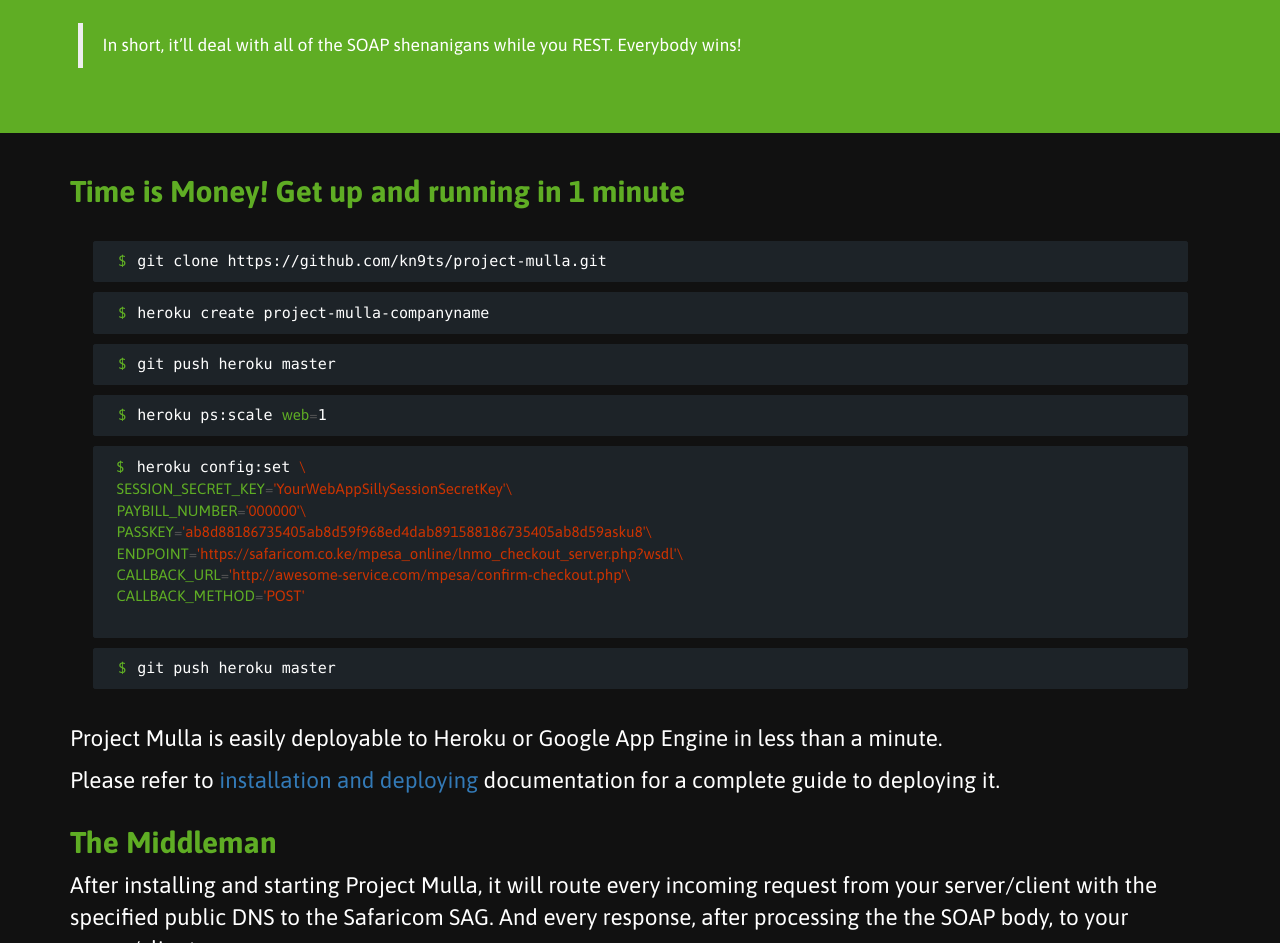
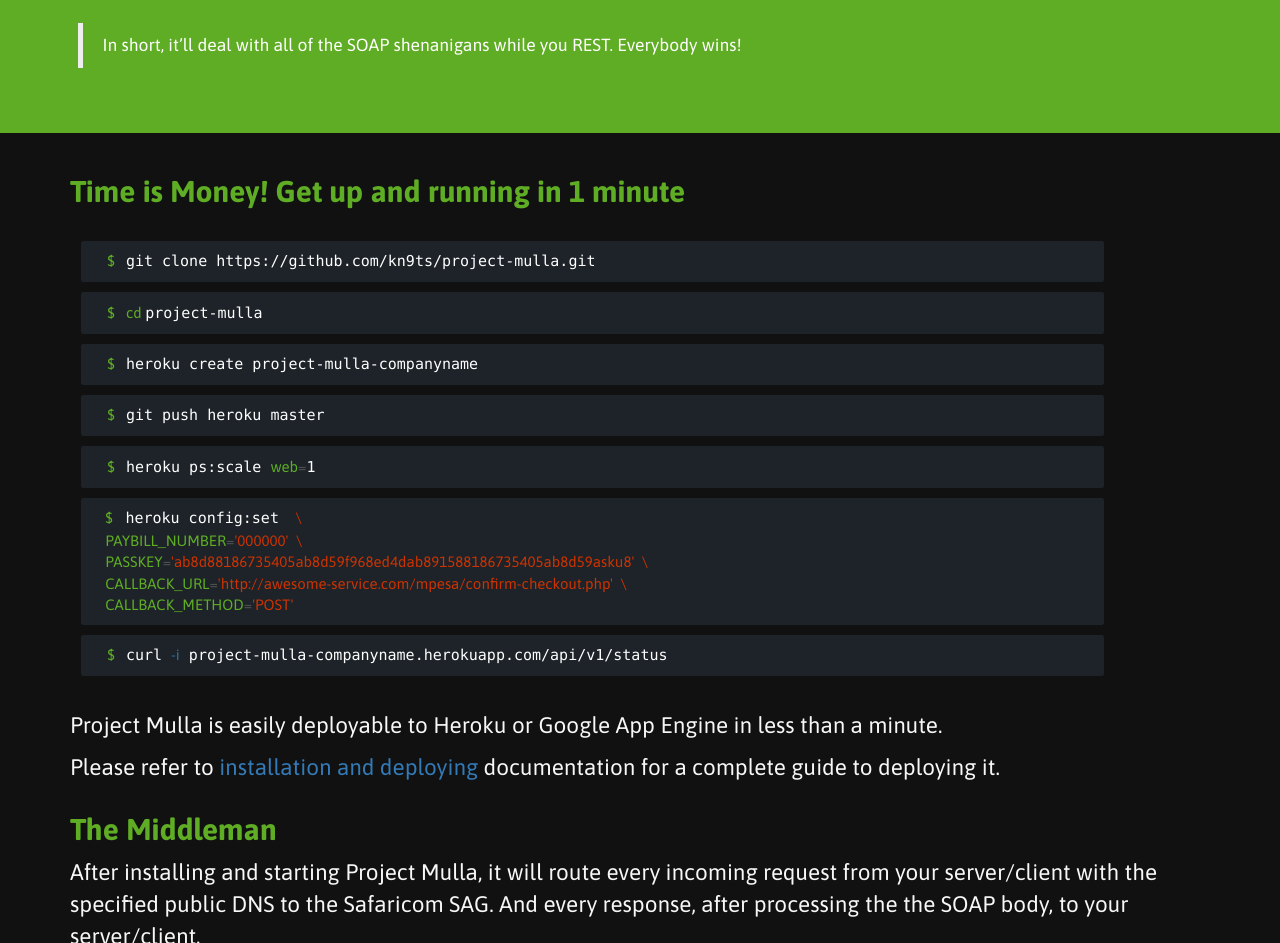
Before and after one commit to kn9ts/project-mulla, a Jekyll site: the page built from index.html, in a window 1280 px wide. Shown: the part 1177-2120 px from the top of the page. Built offline with Jekyll 4.4.1, drawn with Linux system fonts in a browser that asks for light colours; nearby versions of some CDN libraries.

Commit message:
Refactored the step by step instructions

```diff
--- a/css/main.css
+++ b/css/main.css
@@ -52,6 +52,10 @@
     padding: 1em;
 }
 
+.padding-tb {
+    padding: 1em .5em;
+}
+
 .site-header nav.navbar {
     padding-bottom: 0 !important;
     margin-bottom: 0;
@@ -75,6 +79,10 @@
     color: #5FAD24
 }
 
+.demo h2 {
+    font-size: 1.5em;
+}
+
 p.lead,
 section {
     font-size: 1.5em;
@@ -88,8 +96,8 @@
     background: #5FAD24;
 }
 
-.demo h2 {
-    font-size: 1.5em;
+.bg-black {
+    color: #f7f7f7;
 }
 
 .pale-grey-bg {
@@ -105,12 +113,18 @@
     border-radius: 3px;
 }
 
-pre, code, code > span {
+pre,
+code,
+code > span {
     font-size: 15px !important;
 }
 
 code .nv {
     padding: 0 .5em;
+}
+
+code .nb,
+code .nv {
     color: #5FAD24;
 }
 
@@ -122,19 +136,24 @@
     padding: 0 .5em;
 }
 
-section.config-settings code > span {
+section.config-vars-command code > span {
     text-align: left;
     float: left;
 }
 
-section.config-settings code span:nth-child(2) {
+section.config-vars-command code span:nth-child(2) {
     float: initial !important;
 }
 
-section.config-settings code .nv , section.config-settings code .s1{
+section.config-vars-command code .nv,
+section.config-vars-command code .s1 {
     padding: 0;
 }
 
-section.config-settings figure pre {
+section.config-vars-command code .se {
+    padding: 0 .5em;
+}
+
+section.config-vars-command figure pre {
     padding-left: 1.6em;
 }
--- a/index.html
+++ b/index.html
@@ -9,38 +9,36 @@
     </div>
     <img class="img-responsive padding" src="./public/images/demo-wide.png">
 </section>
-
 <section class="content col-xs-12 bg-green white padding">
     <div class="container text-left padding">
-		<p class="lead"><strong>Project Mulla is a MPESA API RESTful mediator</strong>. It lets you make familiar HTTP REST requests, <strong>transforming your requests</strong> to the fiddling dreaded SOAP/XML requests that the Safaricom MPESA G2 API only understands. It then communicates with the MPESA API gateway, transforming all SOAP responses from the SAG to <strong>RESTful JSON responses</strong> that
-		you then consume effortlessly.
+        <p class="lead"><strong>Project Mulla is a MPESA API RESTful mediator</strong>. It lets you make familiar HTTP REST requests, <strong>transforming your requests</strong> to the fiddling dreaded SOAP/XML requests that the Safaricom MPESA G2 API only understands. It then communicates with the MPESA API gateway, transforming all SOAP responses from the SAG to <strong>RESTful JSON responses</strong> that you then consume effortlessly.
         </p>
         <blockquote>In short, it’ll deal with all of the SOAP shenanigans while you REST. Everybody wins!</blockquote>
     </div>
 </section>
-
 <section class="col-xs-12 bg-black white padding">
     <div class="container text-left">
         <div class="row">
             <div class="col-xs-12">
                 <h2>Time is Money! Get up and running in 1 minute</h2>
-				 <div class="col-xs-12 col-md-12 padding text-left">
+                <div class="col-xs-12 col-md-11 text-left padding-tb">
                     {% highlight bash %} $ git clone https://github.com/kn9ts/project-mulla.git {% endhighlight %}
+                    {% highlight bash %} $ cd project-mulla{% endhighlight %}
                     {% highlight bash %} $ heroku create project-mulla-companyname {% endhighlight %}
                     {% highlight bash %} $ git push heroku master {% endhighlight %}
                     {% highlight bash %} $ heroku ps:scale web=1 {% endhighlight %}
-					<section class="config-settings">
+                    <section class="config-vars-command">
                         {% highlight bash %} $ heroku config:set \
-				    SESSION_SECRET_KEY='YourWebAppSillySessionSecretKey' \
                         PAYBILL_NUMBER='000000' \
                         PASSKEY='ab8d88186735405ab8d59f968ed4dab891588186735405ab8d59asku8' \
-				    ENDPOINT='https://safaricom.co.ke/mpesa_online/lnmo_checkout_server.php?wsdl' \
                         CALLBACK_URL='http://awesome-service.com/mpesa/confirm-checkout.php' \
-				    CALLBACK_METHOD='POST'
-					{% endhighlight %}
+                        CALLBACK_METHOD='POST' {% endhighlight %}
                     </section>
-					{% highlight bash %} $ git push heroku master {% endhighlight %}
+                    {% highlight bash %} $ curl -i project-mulla-companyname.herokuapp.com/api/v1/status {% endhighlight %}
+                    <!-- {% highlight bash %} $ heroku open {% endhighlight %} -->
                 </div>
+            </div>
+            <div class="col-xs-12">
                 <p>Project Mulla is easily deployable to Heroku or Google App Engine in less than a minute.</p>
                 <p>Please refer to <a href="">installation and deploying</a> documentation for a complete guide to deploying it.</p>
             </div>
```
Lines whose indentation alone changed are shown as unchanged.
